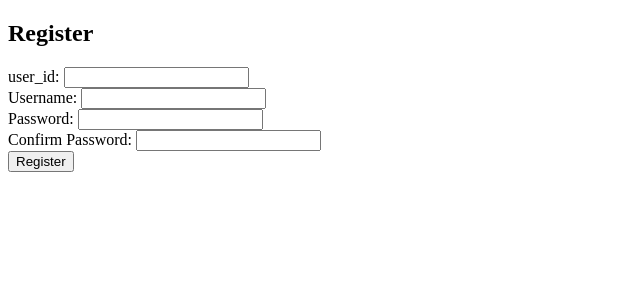
After one commit to cstek/rserver, a Django app: page /register/ in a window 1280 px wide. The commit adds this page. Shown: the top 300 px of the page, without its empty margins (0-640 px from the left). Run offline with Django 5.2, Linux system fonts and the light colour scheme.

Commit message:
add register, login, logout, attach tags

```diff
--- a/rser/urls.py
+++ b/rser/urls.py
@@ -1,9 +1,14 @@
 from django.urls import path
+from django.contrib.auth import views as auth_views
 from . import views
 
 
 urlpatterns = [
     path('tt/', views.testMsg, name='testMg'),
     path('', views.home, name='home'),
+    path('register/', views.register, name='register'),
+    path('login/', views.logIn, name='login'),
+    path('logout/', views.logOut, name='logout'),
+    path('attach/', views.attach, name='attach'),
 
 ]
--- a/rser/views.py
+++ b/rser/views.py
@@ -1,3 +1,4 @@
+from django.contrib import messages
 from django.shortcuts import render
 from datetime import datetime
 import geocoder
@@ -5,34 +6,78 @@ import requests
 from django.utils import timezone
 from django.http import HttpResponse
 from django.template import loader
+from django.shortcuts import render, redirect
+from django.contrib.auth import authenticate, login, logout
 from rser.models import User, Tag, Log
 
 
 def home(request):
     template = loader.get_template('index.html')
     msg = 'this is test home message'
-    context = {'msg': msg}
+    if request.user.is_authenticated:
+        # 获取当前登录用户关联的所有标签的tag_id列表
+        tag_ids = Tag.objects.filter(user=request.user).values_list('tag_id', flat=True)
+    else:
+        tag_ids = []
+    context = {'msg': msg,
+               'tag_ids': tag_ids,
+               }
     return HttpResponse(template.render(context, request))
 
 
-def createUser(request):
-    user = User.objects.create_user('username', 'email@xx.com', 'password')
-    user.save()
-    return HttpResponse("user created ")
+def logIn(request):
+    if request.method == "GET":
+        return render(request, 'login.html')
+    elif request.method == "POST":
+        username = request.POST['username']
+        password = request.POST['password']
+        user = authenticate(request, username=username, password=password)
+        if user is not None:
+            login(request, user)
+            return redirect('home')
+        else:
+            return render(request, 'login.html', {'error_message': 'Invalid login credentials'})
+    return render(request, 'login.html')
 
 
-def createTag(request):
-    tag = Tag(tag_id='12345', tag_status='active')
-    tag.save()
-    return HttpResponse("Tag created")
+def logOut(request):
+    logout(request)
+    return redirect('home')
 
 
-def attachUserToTag(request, user_id, tag_id):
-    user = User.objects.get(user_id=user_id)
-    tag = Tag.objects.get(tag_id=tag_id)
-    tag.user = user
-    tag.save()
-    return HttpResponse("attached tag to user")
+def register(request):
+    if request.method == 'GET':
+        return render(request, 'register.html')
+    elif request.method == 'POST':
+        user_id = request.POST['user_id']
+        username = request.POST['username']
+        password = request.POST['password']
+        password2 = request.POST['password2']
+
+        # 确保两次输入的密码匹配
+        if password == password2:
+            # 创建新用户
+            user = User.objects.create_user(user_id=user_id, username=username, password=password)
+            user.save()
+
+            # 可选：登录新用户并重定向到首页
+            login(request, user)
+            return redirect('home')  # 确保你有一个名为'home'的URL pattern
+        else:
+            messages.error(request, 'Passwords do not match')
+    return render(request, 'register.html')
+
+
+def attach(request):
+    if request.method == "GET":
+        return render(request, 'attach.html')
+    elif request.method == "POST":
+        tag_id = request.POST['tag_id']
+        user = request.user
+        tag = Tag(tag_id=tag_id, tag_status='active')
+        tag.user = user
+        tag.save()
+        return redirect('home')
 
 
 def createLog(user, tag, event):
--- /dev/null
+++ b/templates/register.html
@@ -0,0 +1,23 @@
+<!DOCTYPE html>
+<html lang="en">
+<head>
+    <meta charset="UTF-8">
+    <meta name="viewport" content="width=device-width, initial-scale=1.0">
+    <title>Register</title>
+</head>
+<body>
+    <h2>Register</h2>
+    <form method="post">
+        {% csrf_token %}
+        <label for="user_id">user_id:</label>
+        <input type="text" id="user_id" name="user_id" required><br>
+        <label for="username">Username:</label>
+        <input type="text" id="username" name="username" required><br>
+        <label for="password">Password:</label>
+        <input type="password" id="password" name="password" required><br>
+        <label for="password2">Confirm Password:</label>
+        <input type="password" id="password2" name="password2" required><br>
+        <button type="submit">Register</button>
+    </form>
+</body>
+</html>
```
Also changed, not shown: templates/attach.html (added, +17 -0 lines), templates/index.html (+24 -0 lines), templates/login.html (added, +28 -0 lines), db.sqlite3.
